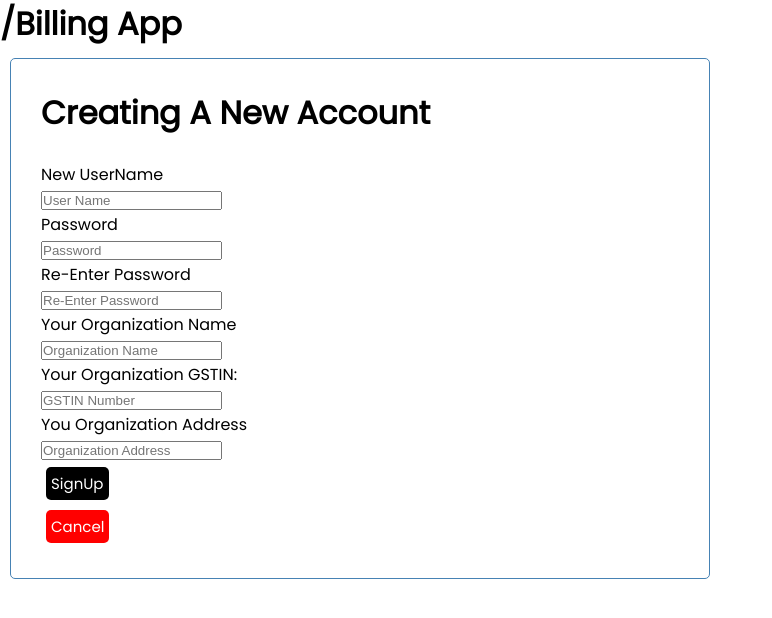
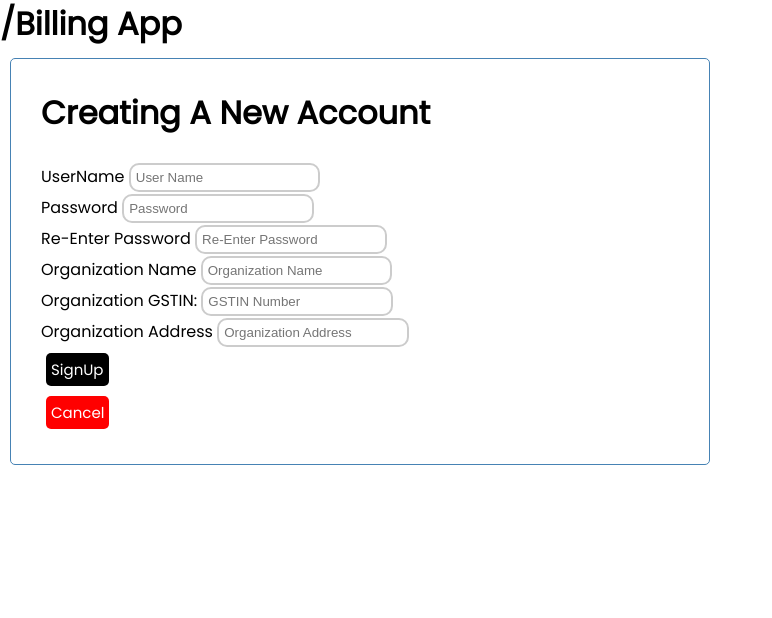
Before and after one commit to Nikhilnama18/Bill-Tracker, a Vue app in the folder front_end/ui-vue/: page /signup in a window 1280 px wide. Shown: the top 618 px of the page, without its empty margins (0-772 px from the left). Built offline with nearby package versions, Linux system fonts and the light colour scheme; the HTML template or start-up script is replaced by a standard one.

Commit message:
Added CSS for input fields

```diff
--- a/front_end/ui-vue/src/components/AddOrg.vue
+++ b/front_end/ui-vue/src/components/AddOrg.vue
@@ -2,15 +2,28 @@
   <div class="container">
     <div class="addorg">
       Organisation Name
-      <input v-model="o_name" type="text" id="orgName" placeholder="Org Name" />
+      <input
+        class="linkField"
+        v-model="o_name"
+        type="text"
+        id="orgName"
+        placeholder="Org Name"
+      />
       <br />
       Organisation GST
       <br />
-      <input v-model="o_gst" type="text" id="orgGst" placeholder="Org GST" />
+      <input
+        class="linkField"
+        v-model="o_gst"
+        type="text"
+        id="orgGst"
+        placeholder="Org GST"
+      />
       <br />
       Organisation Location
       <br />
       <input
+        class="linkField"
         v-model="o_location"
         type="text"
         id="orgLocation"
@@ -71,4 +84,14 @@ export default {
   padding: 10px 20px;
   cursor: pointer;
 }
+
+.linkField {
+  width: 70%;
+  padding: 10px 10px;
+  margin: 5px 0;
+  display: inline-block;
+  border: 2px solid #ccc;
+  border-radius: 10px;
+  box-sizing: border-box;
+}
 </style>
--- a/front_end/ui-vue/src/components/Bill.vue
+++ b/front_end/ui-vue/src/components/Bill.vue
@@ -56,6 +56,7 @@
     <div v-show="isUpdateClicked">
       <label> Ammount : </label>
       <input
+        class="linkField"
         type="number"
         name="update_ammount"
         id="update_ammount"
@@ -64,6 +65,7 @@
       <p></p>
       <label> Due Ammount : </label>
       <input
+        class="linkField"
         type="number"
         name="update_due_ammount"
         id="update_due_ammount"
@@ -221,4 +223,14 @@ export default {
   outline: none;
   float: right;
 }
+
+.linkField {
+  width: 10%;
+  padding: 3px 3px;
+  margin: 1px 0;
+  display: inline-block;
+  border: 2px solid #ccc;
+  border-radius: 10px;
+  box-sizing: border-box;
+}
 </style>
--- a/front_end/ui-vue/src/components/Organisation.vue
+++ b/front_end/ui-vue/src/components/Organisation.vue
@@ -35,13 +35,28 @@
 
     <div v-show="isUpdateClicked">
       <label> Org Name : </label>
-      <input type="text" name="update_Name" v-model="updateName" />
+      <input
+        class="linkField"
+        type="text"
+        name="update_Name"
+        v-model="updateName"
+      />
       <p></p>
       <label> Location : </label>
-      <input type="text" name="update_Location" v-model="updateLocation" />
+      <input
+        class="linkField"
+        type="text"
+        name="update_Location"
+        v-model="updateLocation"
+      />
       <p></p>
       <label> GST Number: </label>
-      <input type="text" name="update_GST_Number" v-model="updateGST" />
+      <input
+        class="linkField"
+        type="text"
+        name="update_GST_Number"
+        v-model="updateGST"
+      />
       <Button @click="updateOrg" title="Update" color="purple" />
     </div>
   </div>
@@ -112,8 +127,7 @@ export default {
 };
 </script>
 
-
-<style scope>
+<style  scoped>
 .fas {
   color: rgb(0, 38, 255);
 }
@@ -125,4 +139,13 @@ export default {
   padding: 20px;
   border-radius: 10px;
 }
+.linkField {
+  width: 40%;
+  padding: 3px 3px;
+  margin: 1px 0;
+  display: inline-block;
+  border: 2px solid #ccc;
+  border-radius: 10px;
+  box-sizing: border-box;
+}
 </style>
--- a/front_end/ui-vue/src/components/Organisations.vue
+++ b/front_end/ui-vue/src/components/Organisations.vue
@@ -1,6 +1,8 @@
 <template>
-  <div :key="org.o_id" v-for="org in Orgs">
-    <Organisation @deleteOrg="$emit('deleteOrg', org.o_id)" :org="org" />
+  <div>
+    <div :key="org.o_id" v-for="org in Orgs">
+      <Organisation @deleteOrg="$emit('deleteOrg', org.o_id)" :org="org" />
+    </div>
   </div>
 </template>
 <script>
--- a/front_end/ui-vue/src/views/Login.vue
+++ b/front_end/ui-vue/src/views/Login.vue
@@ -1,8 +1,9 @@
 <template>
   <div class="containers">
     <form class="userDetails">
-      <label> UserName:</label>
+      <label> UserName: </label>
       <input
+        class="linkField"
         v-model="u_name"
         type="text"
         id="u_name"
@@ -10,8 +11,9 @@
         required
       />
       <br />
-      <label>Password :</label>
+      <label>Password : </label>
       <input
+      class="linkField"
         v-model="u_password"
         type="password"
         id="u_password"
@@ -120,7 +122,7 @@ export default {
 
 
 
-<style >
+<style  scoped>
 .userDetails {
   background: #f4f4f4;
   margin: 5px;
@@ -136,4 +138,15 @@ export default {
   padding: 20px;
   border-radius: 10px;
 }
+
+.linkField {
+  width: 60%;
+  left: 20%;
+  padding: 10px 10px;
+  margin: 5px 0;
+  display: inline-block;
+  border: 2px solid #ccc;
+  border-radius: 10px;
+  box-sizing: border-box;
+}
 </style>
--- a/front_end/ui-vue/src/views/Signup.vue
+++ b/front_end/ui-vue/src/views/Signup.vue
@@ -1,15 +1,23 @@
 <template>
+  <div class="userDetails">
     <div class="container">
       <h1>Creating A New Account</h1>
       <br />
-    New UserName
-    <br />
-    <input v-model="u_name" type="text" id="u_name" placeholder="User Name" />
+      UserName
+      <!-- <br /> -->
+      <input
+        class="linkField"
+        v-model="u_name"
+        type="text"
+        id="u_name"
+        placeholder="User Name"
+      />
       <br />
       <p v-if="validuser">Please Enter a Valid User Name</p>
       Password
-    <br />
+      <!-- <br /> -->
       <input
+        class="linkField"
         v-model="u_pwd"
         type="password"
         id="u_password1"
@@ -17,8 +25,9 @@
       />
       <br />
       Re-Enter Password
-    <br />
+      <!-- <br /> -->
       <input
+        class="linkField"
         v-model="u_re_pwd"
         type="password"
         id="u_password2"
@@ -27,36 +36,42 @@
       <br />
       <p v-if="wrongpwd">Password are not same</p>
       <p v-if="pwdlength">Password is weak</p>
-    Your Organization Name
-    <br />
+      <p></p>
+      Organization Name
+      <!-- <br /> -->
       <input
+        class="linkField"
         v-model="u_org_name"
         type="text"
         id="u_org_name"
         placeholder="Organization Name"
       />
       <br />
-    Your Organization GSTIN:
-    <br />
+      Organization GSTIN:
+      <!-- <br /> -->
       <input
+        class="linkField"
         v-model="u_org_gst"
         type="text"
         id="u_org_gst"
         placeholder="GSTIN Number"
-    /><br />
-    You Organization Address
+      />
       <br />
+      Organization Address
+      <!-- <br /> -->
       <input
+        class="linkField"
         v-model="u_org_address"
         type="text"
         id="u_org_address"
         placeholder="Organization Address"
       />
       <Button @click="signup" title="SignUp" color="black" />
-    <router-link to="/">
-      <Button title="Cancel" color="red" />
+      <router-link to="/" v-if="cancelclicked">
+        <Button @click="cancelclick" title="Cancel" color="red" />
       </router-link>
       <router-link to="/login" v-if="usercreated">I</router-link>
+    </div>
   </div>
 </template>
 <script>
@@ -75,22 +90,23 @@ export default {
       validuser: false,
       pwdlength: false,
       usercreated: false,
+      cancelclicked: true,
     };
   },
   methods: {
     async signup() {
-      // if (this.u_pwd != this.u_re_pwd) {
-      //   this.wrongpwd = true;
-      //   return;
-      // }
-      // if (this.u_name == "" || this.u_pwd == "") {
-      //   this.validuser = true;
-      //   return;
-      // }
-      // if (this.u_pwd.length <= 5) {
-      //   this.pwdlength = true;
-      //   return;
-      // }
+      if (this.u_pwd != this.u_re_pwd) {
+        this.wrongpwd = true;
+        return;
+      }
+      if (this.u_name == "" || this.u_pwd == "") {
+        this.validuser = true;
+        return;
+      }
+      if (this.u_pwd.length <= 5) {
+        this.pwdlength = true;
+        return;
+      }
       this.pwdlength = false;
       this.wrongpwd = false;
       this.validuser = false;
@@ -114,6 +130,10 @@ export default {
         this.$router.push("login");
       }
     },
+    // cancelclick() {
+    //   console.log("Clicked");
+    //   this.cancelclicked = true;
+    // },
   },
   components: {
     Button,
@@ -124,3 +144,17 @@ export default {
   emits: ["signup"],
 };
 </script>
+
+<style scoped>
+.linkField {
+  width: 30%;
+  /* left: 10%; */
+  padding: 5px 5px;
+  margin: 1px 0;
+  display: inline-block;
+  border: 2px solid #ccc;
+  border-radius: 10px;
+  box-sizing: border-box;
+  position: relative;
+}
+</style>
```
Also changed, not shown: front_end/ui-vue/public/index.html (+10 -5 lines). Lines whose indentation alone changed are shown as unchanged.
